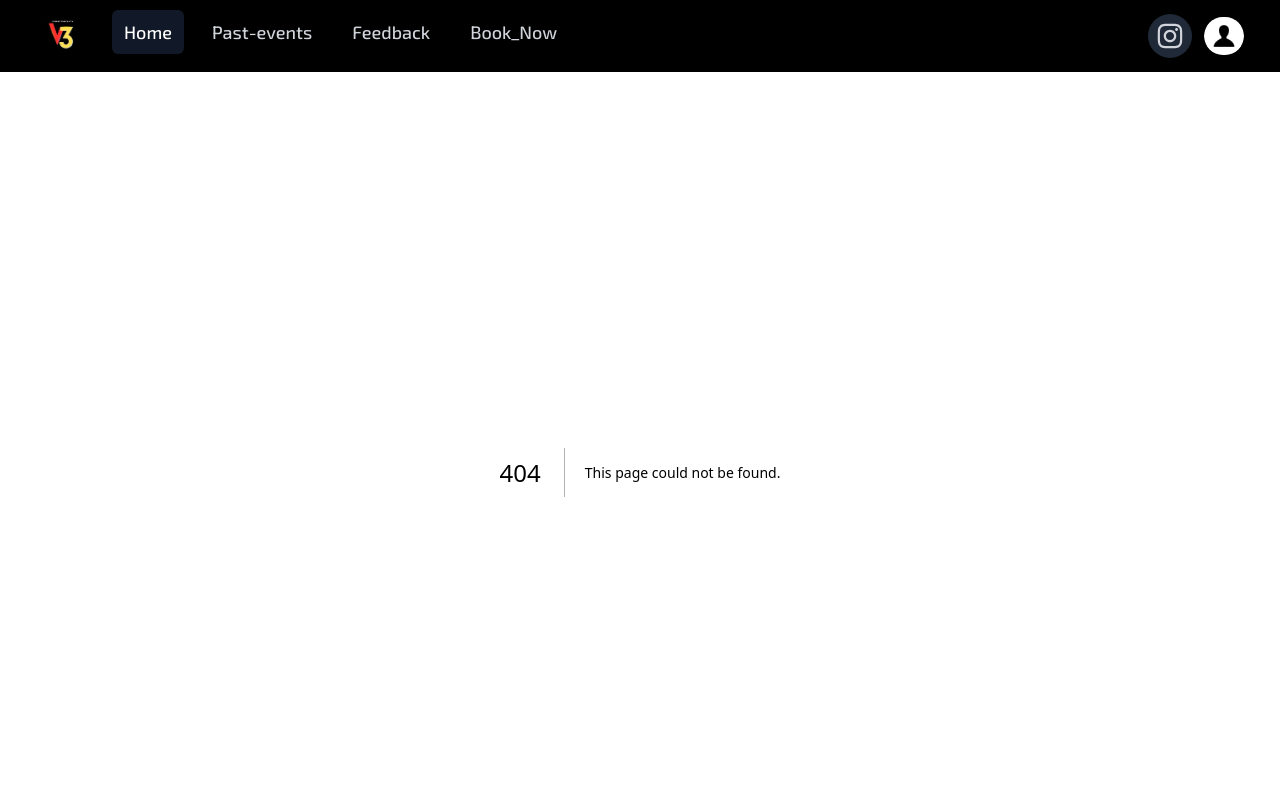
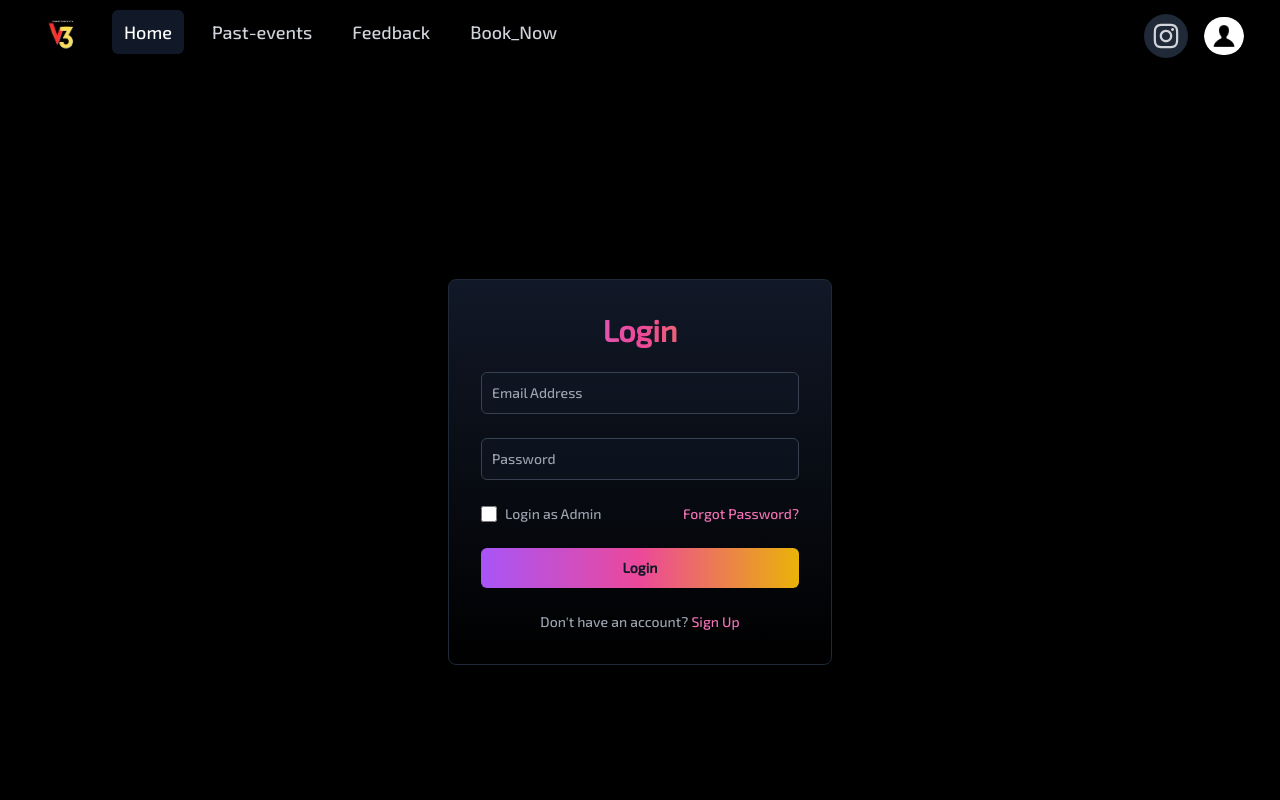
Before and after one commit to alfiyafatima09/v3_event_planners, a Next.js app in the folder frontend/: page /auth in a window 1280 px wide. Before the commit this address had no page. Shown: the top 800 px of the page. Built offline with nearby package versions, Linux system fonts and the light colour scheme.

Commit message:
feat: Add login and Signup Page

```diff
--- /dev/null
+++ b/frontend/src/app/auth/page.tsx
@@ -0,0 +1,79 @@
+"use client";
+import React, { useState } from 'react';
+
+const AuthPage = () => {
+  const [isLogin, setIsLogin] = useState(true);
+  const [isAdmin, setIsAdmin] = useState(false);
+
+  return (
+    <div className="min-h-screen bg-[#000000] flex items-center justify-center px-4">
+      <div className="w-full max-w-sm bg-gradient-to-b from-gray-900 to-black border border-gray-800 rounded-lg p-6 md:p-8">
+        <h2 className="text-2xl md:text-3xl font-bold text-center mb-6 bg-gradient-to-r from-purple-400 via-pink-500 to-yellow-500 bg-clip-text text-transparent">
+          {isLogin ? (isAdmin ? 'Admin Login' : 'Login') : 'Sign Up'}
+        </h2>
+
+        <form className="space-y-6">
+          {!isLogin && (
+            <input
+              type="text"
+              placeholder="Full Name"
+              className="w-full bg-gray-900/50 border border-gray-700 rounded-md p-2.5 text-gray-200 focus:border-pink-500 text-sm"
+            />
+          )}
+
+          <input
+            type="email"
+            placeholder="Email Address"
+            className="w-full bg-gray-900/50 border border-gray-700 rounded-md p-2.5 text-gray-200 focus:border-pink-500 text-sm"
+          />
+
+          <input
+            type="password"
+            placeholder="Password"
+            className="w-full bg-gray-900/50 border border-gray-700 rounded-md p-2.5 text-gray-200 focus:border-pink-500 text-sm"
+          />
+
+          {isLogin && (
+            <div className="flex items-center justify-between text-xs md:text-sm">
+              <label className="flex items-center space-x-2 cursor-pointer">
+                <input
+                  type="checkbox"
+                  className="bg-gray-900 border-gray-700 text-pink-500 h-4 w-4"
+                  checked={isAdmin}
+                  onChange={() => setIsAdmin(!isAdmin)}
+                />
+                <span className="text-gray-400">Login as Admin</span>
+              </label>
+              <button type="button" className="text-pink-400 hover:text-pink-300">
+                Forgot Password?
+              </button>
+            </div>
+          )}
+
+          <button
+            type="submit"
+            className="w-full bg-gradient-to-r from-purple-500 via-pink-500 to-yellow-500 text-gray-900 font-semibold p-2.5 rounded-md hover:opacity-90 transition-opacity text-sm"
+          >
+            {isLogin ? 'Login' : 'Sign Up'}
+          </button>
+
+          <p className="text-center text-gray-400 text-xs md:text-sm">
+            {isLogin ? "Don't have an account? " : "Already have an account? "}
+            <button
+              type="button"
+              onClick={() => {
+                setIsLogin(!isLogin);
+                setIsAdmin(false);
+              }}
+              className="text-pink-400 hover:text-pink-300"
+            >
+              {isLogin ? 'Sign Up' : 'Login'}
+            </button>
+          </p>
+        </form>
+      </div>
+    </div>
+  );
+};
+
+export default AuthPage;
--- a/frontend/src/components/Navbar.tsx
+++ b/frontend/src/components/Navbar.tsx
@@ -4,7 +4,6 @@ import Link from "next/link";
 import {
   Disclosure,
   DisclosureButton,
-  DisclosurePanel,
   Menu,
   MenuButton,
   MenuItem,
@@ -38,9 +37,9 @@ export default function Navbar() {
     <Disclosure as="nav" className="bg-black sticky top-0 z-50">
       <div className="mx-auto max-w-7xl px-2 sm:px-6 lg:px-9 py-1">
         <div className="relative flex h-16 items-center justify-between">
+          {/* Mobile Menu Button */}
           <div className="absolute inset-y-0 left-0 flex items-center sm:hidden">
             <DisclosureButton className="group relative inline-flex items-center justify-center rounded-md p-2 text-gray-400 hover:bg-gray-800 hover:text-white focus:outline-none focus:ring-2 focus:ring-inset focus:ring-gray-700">
-              <span className="absolute -inset-0.5" />
               <span className="sr-only">Open main menu</span>
               <Bars3Icon
                 aria-hidden="true"
@@ -52,6 +51,8 @@ export default function Navbar() {
               />
             </DisclosureButton>
           </div>
+
+          {/* Logo and Navigation */}
           <div className="flex flex-1 items-center justify-center sm:items-stretch sm:justify-start">
             <div className="flex shrink-0 items-center">
               <Link href="/">
@@ -78,10 +79,7 @@ export default function Navbar() {
                 {/* Book Now Dropdown */}
                 <Menu as="div" className="relative inline-block text-left">
                   <MenuButton
-                    className={classNames(
-                      "text-gray-300 hover:bg-gray-800 hover:text-white",
-                      "rounded-md px-3 py-2 text-lg font-medium"
-                    )}
+                    className="text-gray-300 hover:bg-gray-800 hover:text-white rounded-md px-3 py-2 text-lg font-medium"
                   >
                     Book_Now
                   </MenuButton>
@@ -108,110 +106,34 @@ export default function Navbar() {
               </div>
             </div>
           </div>
+
+          {/* Avatar and Instagram */}
           <div className="absolute inset-y-0 right-0 flex items-center pr-2 sm:static sm:inset-auto sm:ml-6 sm:pr-0">
             <button
               type="button"
               className="relative rounded-full bg-gray-800 p-2 text-gray-300 hover:text-white focus:outline-none focus:ring-2 focus:ring-gray-700 focus:ring-offset-2 focus:ring-offset-gray-800"
               onClick={() =>
-                window.location.href = "https://www.instagram.com/v3_event_planners?igsh=MTZhY3J6ZWljNHV6ag=="
+                (window.location.href =
+                  "https://www.instagram.com/v3_event_planners?igsh=MTZhY3J6ZWljNHV6ag==")
               }
             >
-              <span className="absolute -inset-1.5" />
               <span className="sr-only">View Instagram</span>
               <FaInstagram aria-hidden="true" className="h-7 w-7" />
             </button>
 
-            {/* Profile dropdown */}
-            <Menu as="div" className="relative ml-3">
-              <div>
-                <MenuButton className="relative flex rounded-full bg-gray-800 text-sm focus:outline-none focus:ring-2 focus:ring-gray-700 focus:ring-offset-2 focus:ring-offset-gray-800">
-                  <span className="absolute -inset-1.5" />
-                  <span className="sr-only">Open user menu</span>
+            {/* Avatar - Redirect to Auth Page */}
+            <Link href="/auth">
               <Image
                 src="/avatar.png"
                 alt="avatar"
                 width={40}
                 height={40}
-                    className="rounded-full"
+                className="ml-4 rounded-full cursor-pointer"
               />
-                </MenuButton>
-              </div>
-              <MenuItems className="absolute right-0 z-10 mt-2 w-48 origin-top-right rounded-md bg-gray-900 py-1 shadow-lg ring-1 ring-gray-700 focus:outline-none">
-                <MenuItem>
-                  {({ active }) => (
-                    <Link
-                      href="#"
-                      className={classNames(
-                        active ? "bg-gray-800" : "",
-                        "block px-4 py-2 text-sm text-gray-300 hover:text-white"
-                      )}
-                    >
-                      Your Profile
             </Link>
-                  )}
-                </MenuItem>
-                <MenuItem>
-                  {({ active }) => (
-                    <Link
-                      href="#"
-                      className={classNames(
-                        active ? "bg-gray-800" : "",
-                        "block px-4 py-2 text-sm text-gray-300 hover:text-white"
-                      )}
-                    >
-                      Settings
-                    </Link>
-                  )}
-                </MenuItem>
-                <MenuItem>
-                  {({ active }) => (
-                    <Link
-                      href="#"
-                      className={classNames(
-                        active ? "bg-gray-800" : "",
-                        "block px-4 py-2 text-sm text-gray-300 hover:text-white"
-                      )}
-                    >
-                      Sign out
-                    </Link>
-                  )}
-                </MenuItem>
-              </MenuItems>
-            </Menu>
           </div>
         </div>
       </div>
-
-      <DisclosurePanel className="sm:hidden">
-        <div className="space-y-1 px-2 pb-3 pt-2">
-          {navigation.map((item) => (
-            <DisclosureButton
-              key={item.name}
-              as="a"
-              href={item.href}
-              className={classNames(
-                item.current
-                  ? "bg-gray-900 text-white"
-                  : "text-gray-300 hover:bg-gray-800 hover:text-white",
-                "block rounded-md px-3 py-2 text-base font-medium"
-              )}
-            >
-              {item.name}
-            </DisclosureButton>
-          ))}
-          {/* Mobile Booking Options */}
-          {bookingOptions.map((option) => (
-            <DisclosureButton
-              key={option.name}
-              as="a"
-              href={option.href}
-              className="text-gray-300 hover:bg-gray-800 hover:text-white block rounded-md px-3 py-2 text-base font-medium"
-            >
-              {option.name}
-            </DisclosureButton>
-          ))}
-        </div>
-      </DisclosurePanel>
     </Disclosure>
   );
 }
```
Lines whose indentation alone changed are shown as unchanged.
